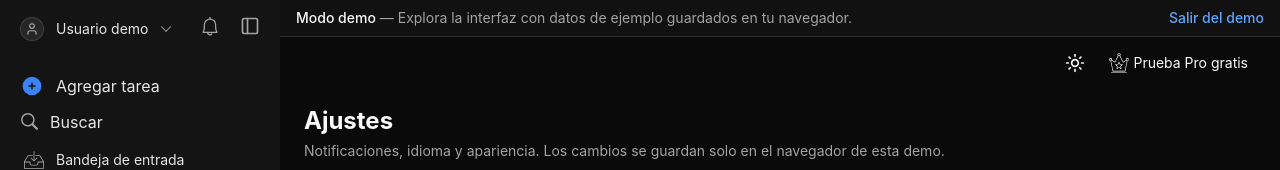
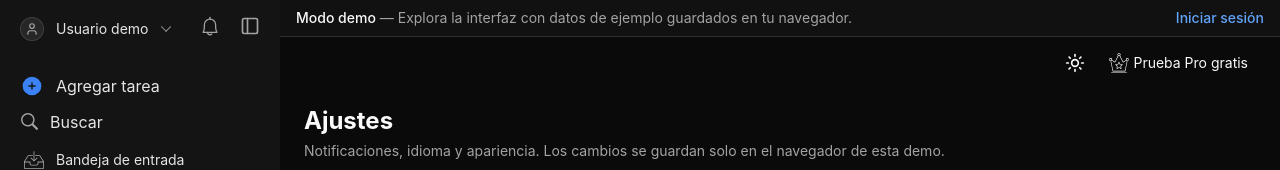
Before and after one commit to FraVelz/WEB-To-do-List, a Next.js app: page /settings in a window 1280 px wide. Shown: the top 170 px of the page. Built offline with nearby package versions, Linux system fonts and the light colour scheme; no server answers.

Commit message:
feat(auth): add sign-in CTAs in demo banner and profile menu

```diff
--- a/src/components/layout/aside-bar/components/buttonProfile.tsx
+++ b/src/components/layout/aside-bar/components/buttonProfile.tsx
@@ -1,6 +1,6 @@
 'use client'
 
-import { LogOutIcon, SettingsIcon, UserIcon } from 'lucide-react'
+import { LogInIcon, LogOutIcon, SettingsIcon, UserIcon } from 'lucide-react'
 
 import Link from 'next/link'
 import { useEffect, useState } from 'react'
@@ -24,6 +24,7 @@ import { useAuthSessionStore } from '@/stores/auth-session-store'
 export function ButtonProfile() {
   const [logoutOpen, setLogoutOpen] = useState(false)
   const hydrate = useAuthSessionStore((s) => s.hydrate)
+  const mode = useAuthSessionStore((s) => s.mode)
 
   useEffect(() => {
     hydrate()
@@ -64,6 +65,17 @@ export function ButtonProfile() {
           </Link>
         </DropdownMenuItem>
         <DropdownMenuSeparator />
+        {mode === 'demo' ? (
+          <DropdownMenuItem asChild>
+            <Link
+              href="/login"
+              className="flex cursor-pointer items-center gap-1.5"
+            >
+              <LogInIcon />
+              Iniciar sesión
+            </Link>
+          </DropdownMenuItem>
+        ) : (
           <DropdownMenuItem
             variant="destructive"
             className="cursor-pointer"
@@ -72,9 +84,12 @@ export function ButtonProfile() {
             <LogOutIcon />
             Cerrar sesión
           </DropdownMenuItem>
+        )}
       </DropdownMenuContent>
 
+      {mode === 'user' ? (
         <LogoutConfirmModal open={logoutOpen} onOpenChange={setLogoutOpen} />
+      ) : null}
     </DropdownMenu>
   )
 }
--- a/src/features/auth/DemoModeBanner.tsx
+++ b/src/features/auth/DemoModeBanner.tsx
@@ -1,12 +1,11 @@
 'use client'
 
-import { useEffect, useState } from 'react'
+import { useEffect } from 'react'
+import Link from 'next/link'
 
-import { LogoutConfirmModal } from '@/features/account/components/LogoutConfirmModal'
 import { useAuthSessionStore } from '@/stores/auth-session-store'
 
 export function DemoModeBanner() {
-  const [logoutOpen, setLogoutOpen] = useState(false)
   const mode = useAuthSessionStore((s) => s.mode)
   const hydrate = useAuthSessionStore((s) => s.hydrate)
 
@@ -28,15 +27,12 @@ export function DemoModeBanner() {
           {' — '}Datos de ejemplo en el navegador.
         </span>
       </p>
-      <button
-        type="button"
-        onClick={() => setLogoutOpen(true)}
+      <Link
+        href="/login"
         className="text-text-accent hover:text-text-heading shrink-0 self-start font-medium whitespace-nowrap underline-offset-2 hover:underline sm:self-auto"
       >
-        Salir del demo
-      </button>
-
-      <LogoutConfirmModal open={logoutOpen} onOpenChange={setLogoutOpen} />
+        Iniciar sesión
+      </Link>
     </output>
   )
 }
```
Lines whose indentation alone changed are shown as unchanged.
